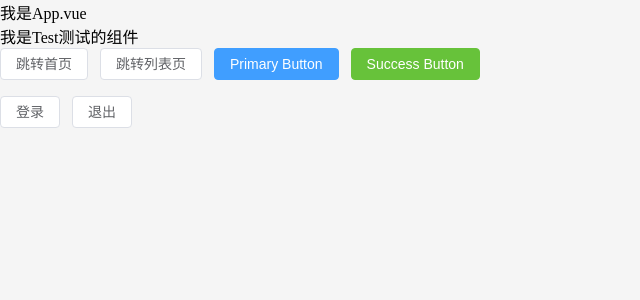
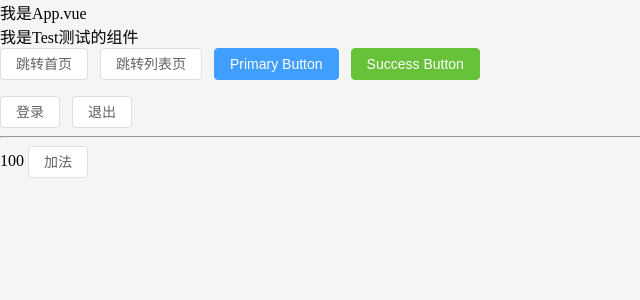
Before and after one commit to mikasannnn/vue3-big-event-admin, a Vue app: page / in a window 1280 px wide. Shown: the top 300 px of the page, without its empty margins (0-640 px from the left). Built offline with nearby package versions, Linux system fonts and the light colour scheme.

Commit message:
构建用户仓库+持久化

```diff
--- a/src/App.vue
+++ b/src/App.vue
@@ -7,8 +7,10 @@
 // 2. 获取路由参数 router userouter
 //    const route = useRoute()
 import { useRoute,useRouter } from 'vue-router';
+import { useUserStore, useCountStore } from '@/stores';
+import {  } from './stores/modules/counter.js';
 
-import { useUserStore } from './stores/user.js';
+const countStore = useCountStore()
 const router = useRouter()
 const route = useRoute()
 const goList = () => {
@@ -32,8 +34,11 @@ const userStore = useUserStore()
     <p>{{ userStore.token }}</p>
     <el-button @click="userStore.setToken('Bear sadoijaijo')">登录</el-button>
     <el-button @click="userStore.removeToken()">退出</el-button>
+
+    <hr/>
+    {{ countStore.count }}
+    <el-button @click="countStore.add(2)">加法</el-button>
   </div>
-
 </template>
 
 <style scoped>
--- /dev/null
+++ b/src/stores/index.js
@@ -0,0 +1,17 @@
+import { createPinia } from 'pinia'
+import persist from 'pinia-plugin-persistedstate'
+
+const pinia = createPinia()
+pinia.use(persist)
+
+export default pinia
+
+// 暴露所有的 store
+// import { useUserStore } from './modules/user'
+// export { useUserStore }
+
+// import { useCountStore } from './modules/counter'
+// export { useCountStore }
+
+export * from './modules/user'
+export * from './modules/counter'
--- /dev/null
+++ b/src/stores/modules/counter.js
@@ -0,0 +1,16 @@
+import { defineStore } from 'pinia'
+import { ref } from 'vue'
+
+// 数字计算器模块
+export const useCountStore = defineStore('big-count', () => {
+  const count = ref(100)
+  const add = (n) => {
+    count.value += n
+  }
+  return{
+     count,
+     add
+  }
+},
+{persist: true}
+)
```
Also changed, not shown: src/main.js (+2 -6 lines), src/stores/modules/user.js (renamed from src/stores/user.js).
